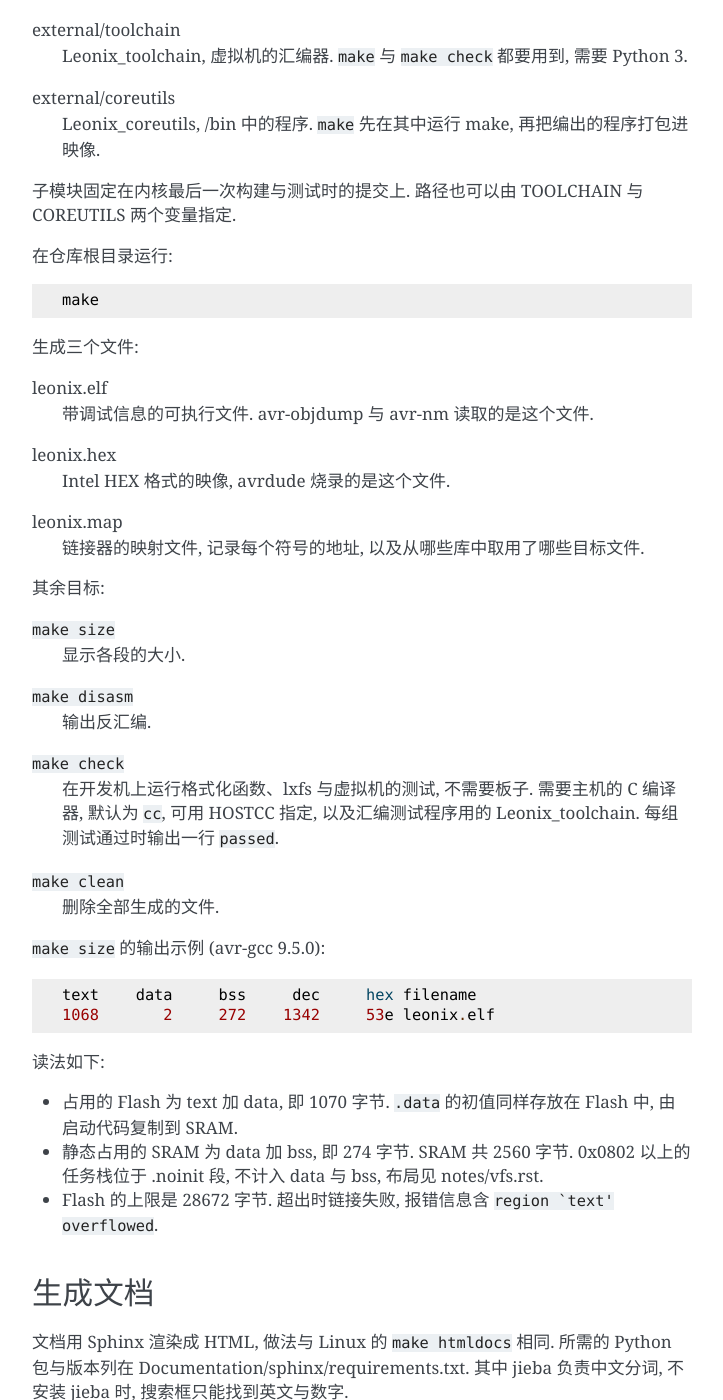
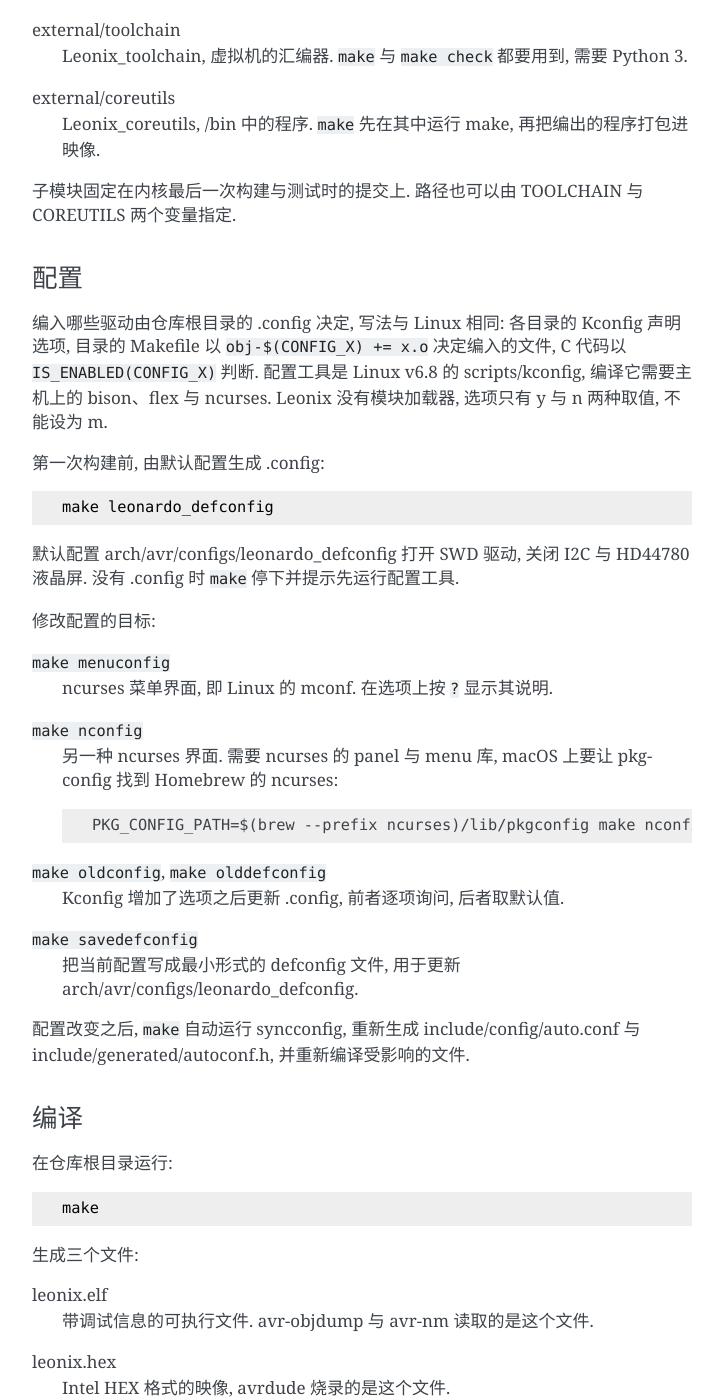
Before and after one commit to w3ngzv/Leonix, a Sphinx documentation site: the page built from Documentation/building.rst, in a window 1280 px wide and 1400 px high, scrolled down 2342 px. Shown: the whole window, without its empty margins (388-1111 px from the left). Built offline with Sphinx 7.4.7, drawn with Linux system fonts in a browser that asks for light colours; some of the changed text lies outside the part shown.

Commit message:
Documentation: 构建之前先生成 .config
引入 Kconfig 之后, 没有 .config 时 make 停下, 原来的构建步骤因此不再
可行. building.rst 补上配置一节, 说明 make leonardo_defconfig、
menuconfig 与 savedefconfig 的用法, 以及 macOS 上 nconfig 找不到
ncurses 的 panel 与 menu 库时的办法; 两份 README 加上
make leonardo_defconfig 一行.

Signed-off-by: KernelKraze <admin@mail.go1.qzz.io>

```diff
--- a/Documentation/building.rst
+++ b/Documentation/building.rst
@@ -118,6 +118,47 @@
 子模块固定在内核最后一次构建与测试时的提交上. 路径也可以由 TOOLCHAIN 与
 COREUTILS 两个变量指定.
 
+配置
+----
+
+编入哪些驱动由仓库根目录的 .config 决定, 写法与 Linux 相同: 各目录的
+Kconfig 声明选项, 目录的 Makefile 以 ``obj-$(CONFIG_X) += x.o`` 决定编入
+的文件, C 代码以 ``IS_ENABLED(CONFIG_X)`` 判断. 配置工具是 Linux v6.8 的
+scripts/kconfig, 编译它需要主机上的 bison、flex 与 ncurses. Leonix 没有
+模块加载器, 选项只有 y 与 n 两种取值, 不能设为 m.
+
+第一次构建前, 由默认配置生成 .config::
+
+  make leonardo_defconfig
+
+默认配置 arch/avr/configs/leonardo_defconfig 打开 SWD 驱动, 关闭 I2C 与
+HD44780 液晶屏. 没有 .config 时 ``make`` 停下并提示先运行配置工具.
+
+修改配置的目标:
+
+``make menuconfig``
+  ncurses 菜单界面, 即 Linux 的 mconf. 在选项上按 ``?`` 显示其说明.
+
+``make nconfig``
+  另一种 ncurses 界面. 需要 ncurses 的 panel 与 menu 库, macOS 上要让
+  pkg-config 找到 Homebrew 的 ncurses::
+
+    PKG_CONFIG_PATH=$(brew --prefix ncurses)/lib/pkgconfig make nconfig
+
+``make oldconfig``, ``make olddefconfig``
+  Kconfig 增加了选项之后更新 .config, 前者逐项询问, 后者取默认值.
+
+``make savedefconfig``
+  把当前配置写成最小形式的 defconfig 文件, 用于更新
+  arch/avr/configs/leonardo_defconfig.
+
+配置改变之后, ``make`` 自动运行 syncconfig, 重新生成
+include/config/auto.conf 与 include/generated/autoconf.h, 并重新编译受影响
+的文件.
+
+编译
+----
+
 在仓库根目录运行::
 
   make
@@ -147,7 +188,11 @@
   Leonix_toolchain. 每组测试通过时输出一行 ``passed``.
 
 ``make clean``
-  删除全部生成的文件.
+  删除编译生成的文件, 保留 .config.
+
+``make mrproper``
+  在 ``make clean`` 之外, 再删除 .config、生成的配置头文件与编译出的
+  配置工具.
 
 ``make size`` 的输出示例 (avr-gcc 9.5.0)::
 
```
Also changed, not shown: 2 other files.
